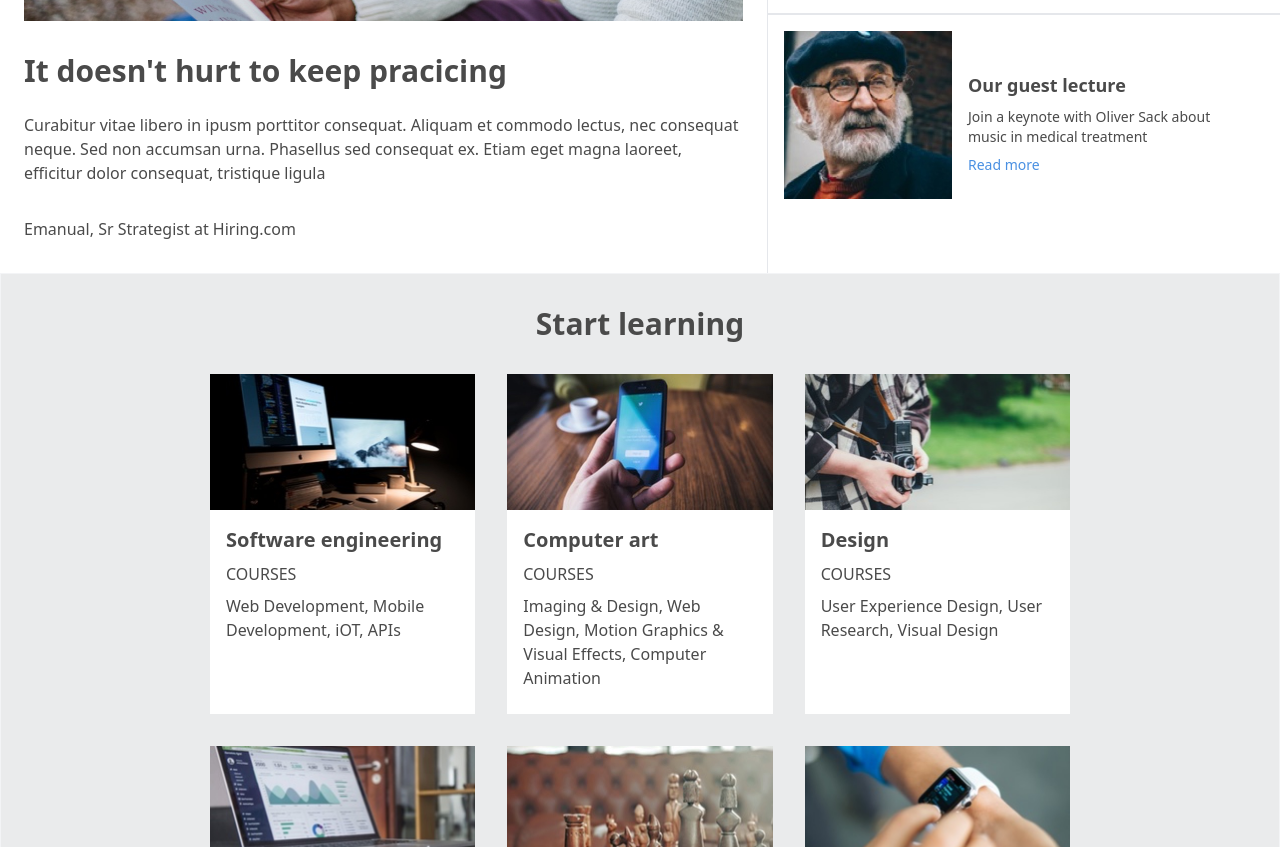
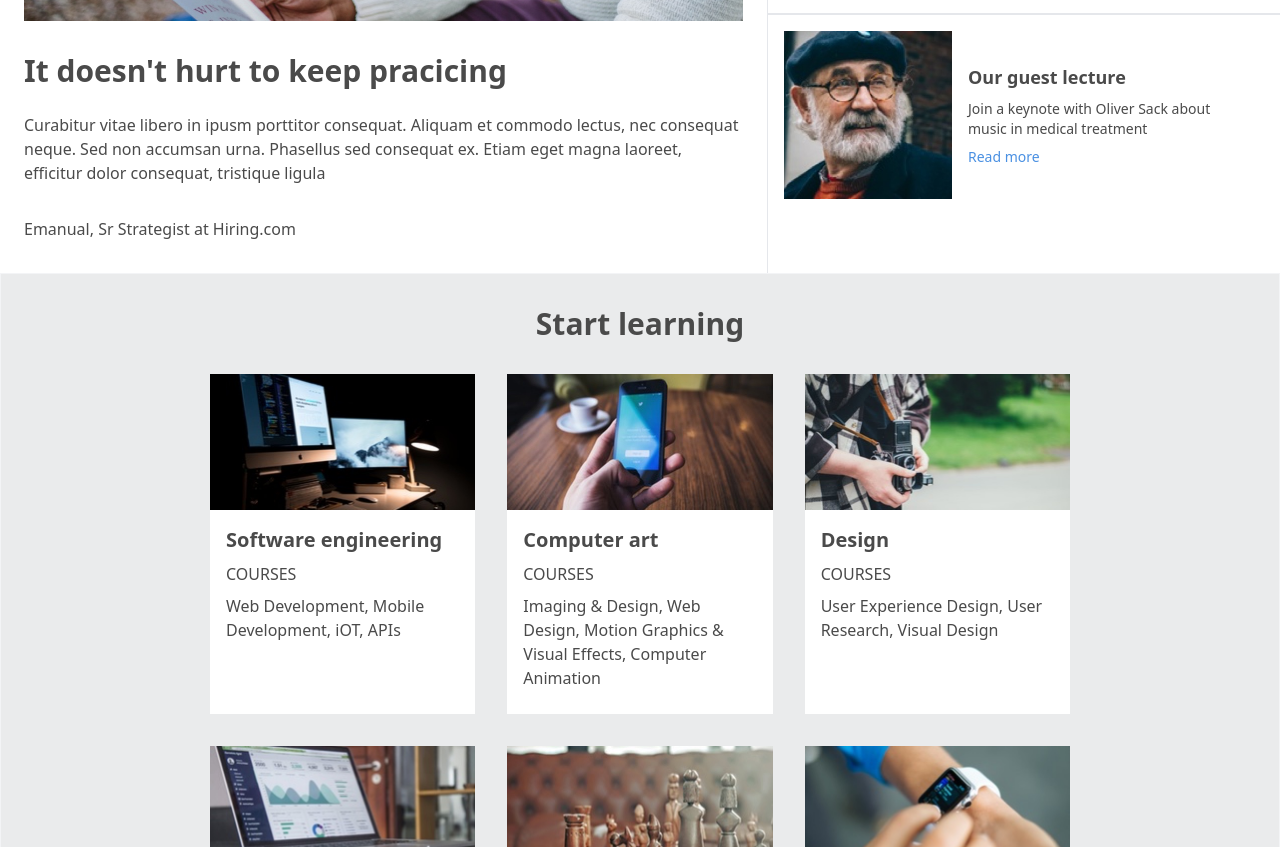
Before and after one commit to z3tz3r0/13-kob-colmar, a plain HTML site: page index.html in a window 1280 px wide. Shown: the part 1080-1927 px from the top of the page. Drawn offline with nearby package versions, Linux system fonts and the light colour scheme.

Commit message:
style(info-section): add padding to last item text

```diff
--- a/index.html
+++ b/index.html
@@ -197,7 +197,7 @@
                             />
                         </div>
                         <div
-                            class="card__text flex flex-col gap-2 p-4 pb-0 md:w-[65%]"
+                            class="card__text flex flex-col gap-2 p-4 md:w-[65%]"
                         >
                             <h3 class="text-lg font-bold">
                                 <span class="inline md:hidden">Special</span
```
